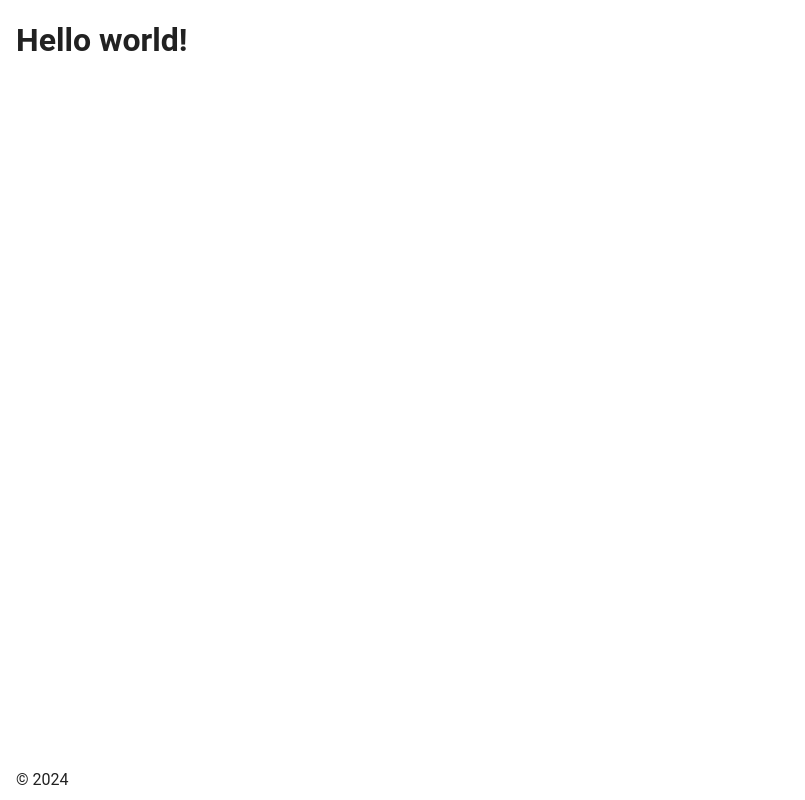
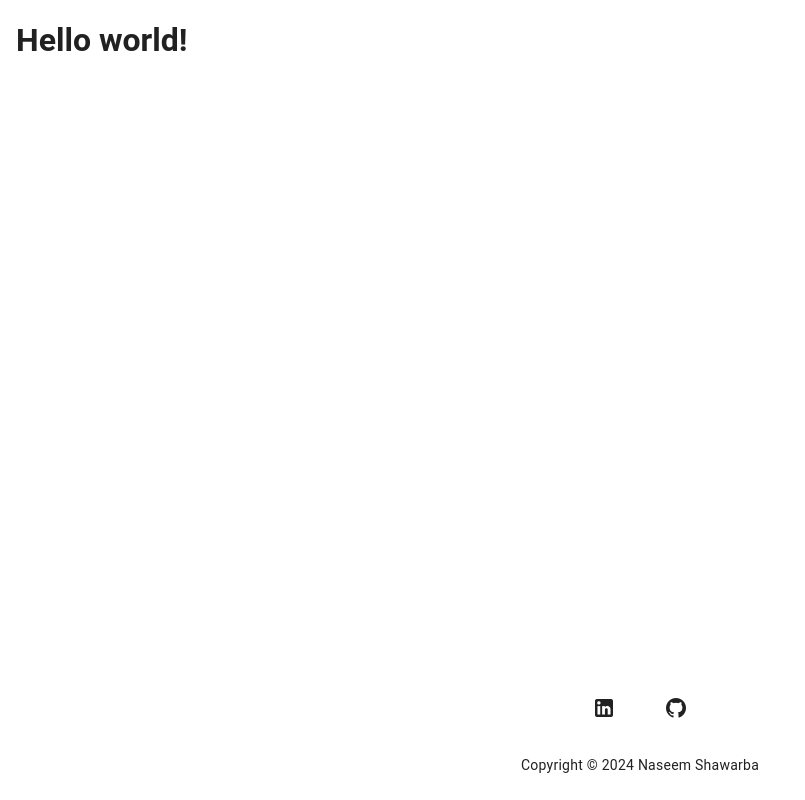
Before and after one commit to naseem-shawarba/Portfolio, a Nuxt app: page / in a window 1280 px wide. Shown: the whole page, without its empty margins (0-805 px from the left). Built offline with nearby package versions, Linux system fonts and the light colour scheme.

Commit message:
Added content to the footer file, including links to important pages and social media icons.

```diff
--- a/components/Layout/LayoutFooter.vue
+++ b/components/Layout/LayoutFooter.vue
@@ -1,7 +1,35 @@
 <template>
 	<div>
 		<v-footer :absolute="false" app>
-			<span>&copy; {{ new Date().getFullYear() }}</span>
+			<!-- <div style="width:100%" >
+				<v-btn v-for="account in accounts" :key="account.title" :icon="account.icon" :href="account.link"
+					target="_blank" class="mx-4" color="white" />
+			</div>
+			<div style="border: 2px solid black;  width: 100%;" class="text-center">Copyright &copy; {{ new Date().getFullYear() }} Naseem Shawarba
+			</div> -->
+			<v-card width="100%" class="text-center" :elevation="0">
+				<v-card-actions class="d-flex justify-center">
+						<v-btn v-for="account in accounts" :key="account.title" :icon="account.icon" :href="account.link"
+						target="_blank" class="mx-2" />
+				</v-card-actions>
+				<v-card-text>
+					Copyright &copy; {{ new Date().getFullYear() }} Naseem Shawarba
+				</v-card-text>
+			</v-card>
+
 		</v-footer>
 	</div>
 </template>
+
+<script>
+export default {
+	data() {
+		return {
+			accounts: [
+				{ title: "linkedin", icon: "mdi-linkedin", link: "https://www.linkedin.com/in/naseem-shawarba/" },
+				{ title: "github", icon: "mdi-github", link: "https://github.com/naseem-shawarba" }
+			]
+		}
+	}
+}
+</script>
```
